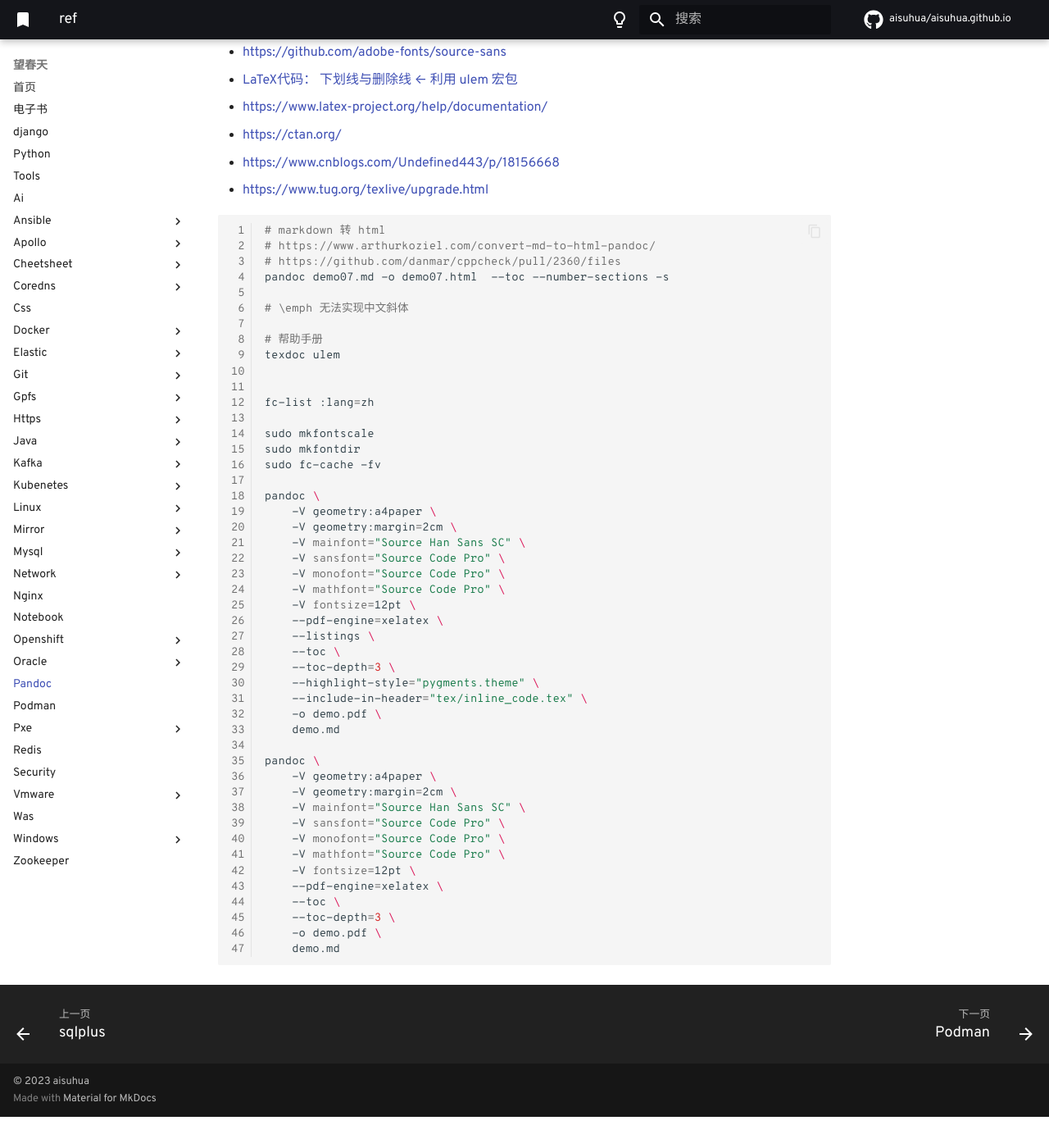
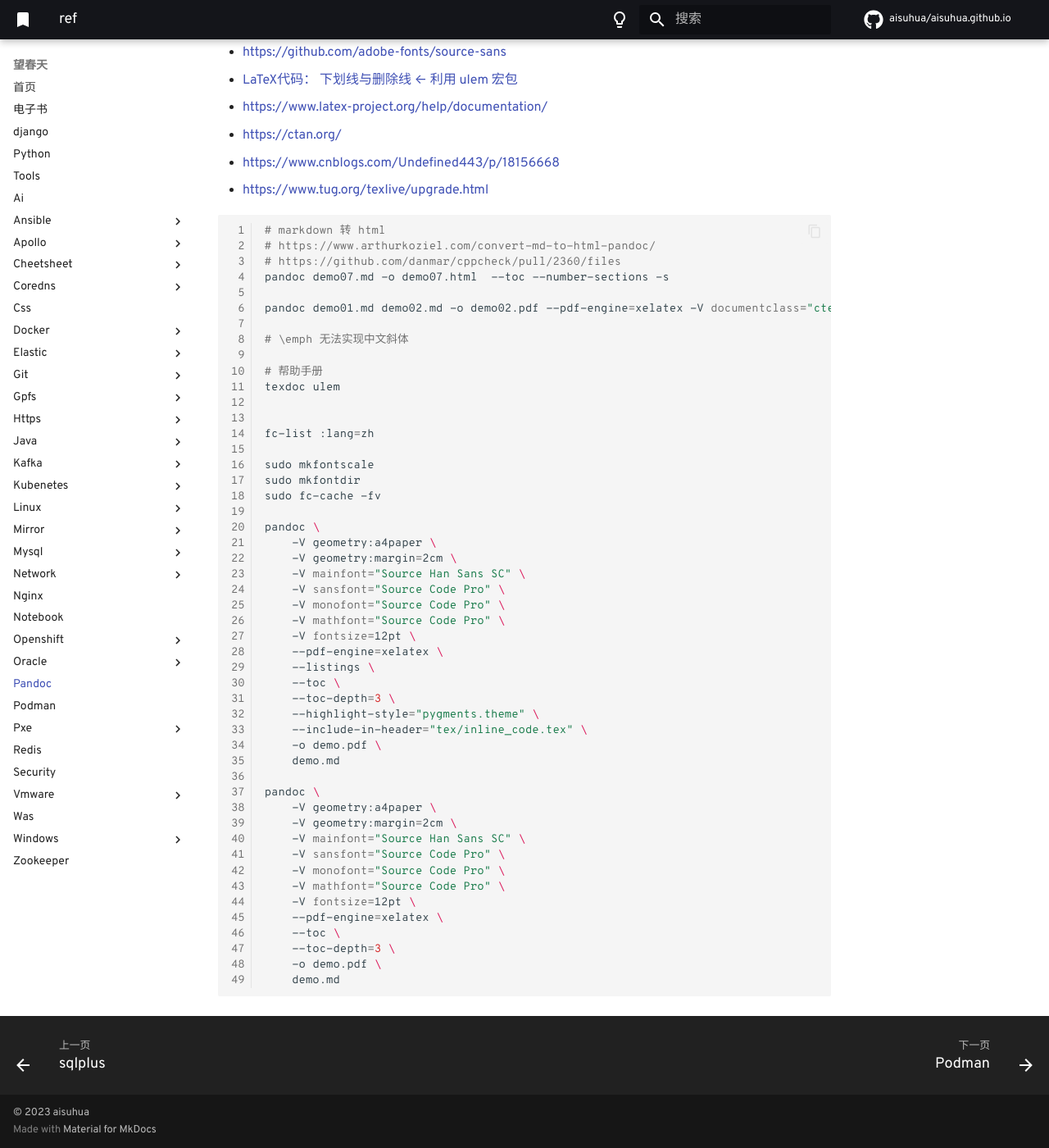
Before and after one commit to aisuhua/aisuhua.github.io, an MkDocs documentation site: the page built from docs/pandoc/README.md, in a window 1280 px wide and 1400 px high, scrolled down 329 px. Shown: the whole window at 82% size. Built offline with MkDocs 1.6.1 and Material for MkDocs 9.7.7, drawn with Linux system fonts in a browser that asks for light colours; comment, search, counter and statistics services are not loaded; before the commit the page ends 1691 px from its top, so only the background shows below that.

Commit message:
README.md

```diff
--- a/docs/pandoc/README.md
+++ b/docs/pandoc/README.md
@@ -18,6 +18,8 @@
 # https://www.arthurkoziel.com/convert-md-to-html-pandoc/
 # https://github.com/danmar/cppcheck/pull/2360/files
 pandoc demo07.md -o demo07.html  --toc --number-sections -s
+
+pandoc demo01.md demo02.md -o demo02.pdf --pdf-engine=xelatex -V documentclass="ctexrep" --table-of-contents --toc-depth=3 --number-sections  --include-in-header rewrite.tex --highlight-style pygments.theme --metadata-file=metadata.yml
 
 # \emph 无法实现中文斜体
 
```
